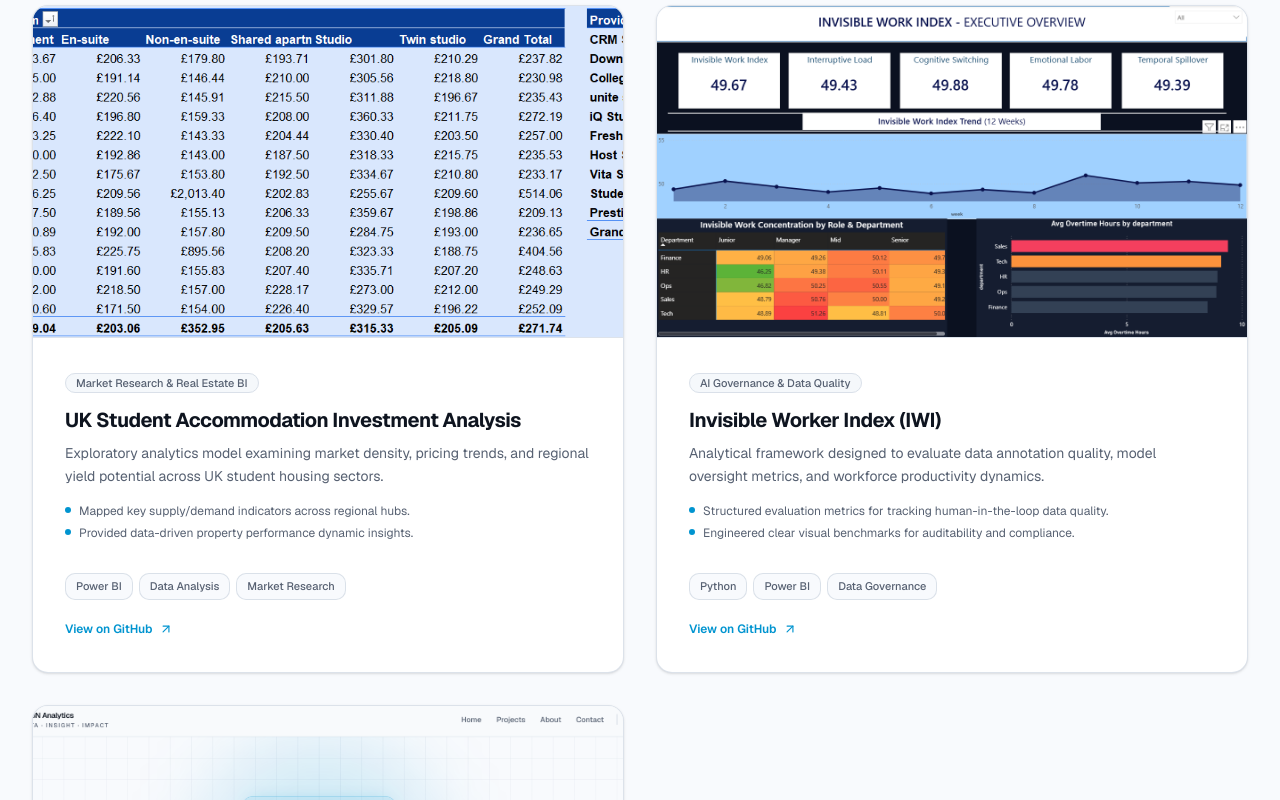
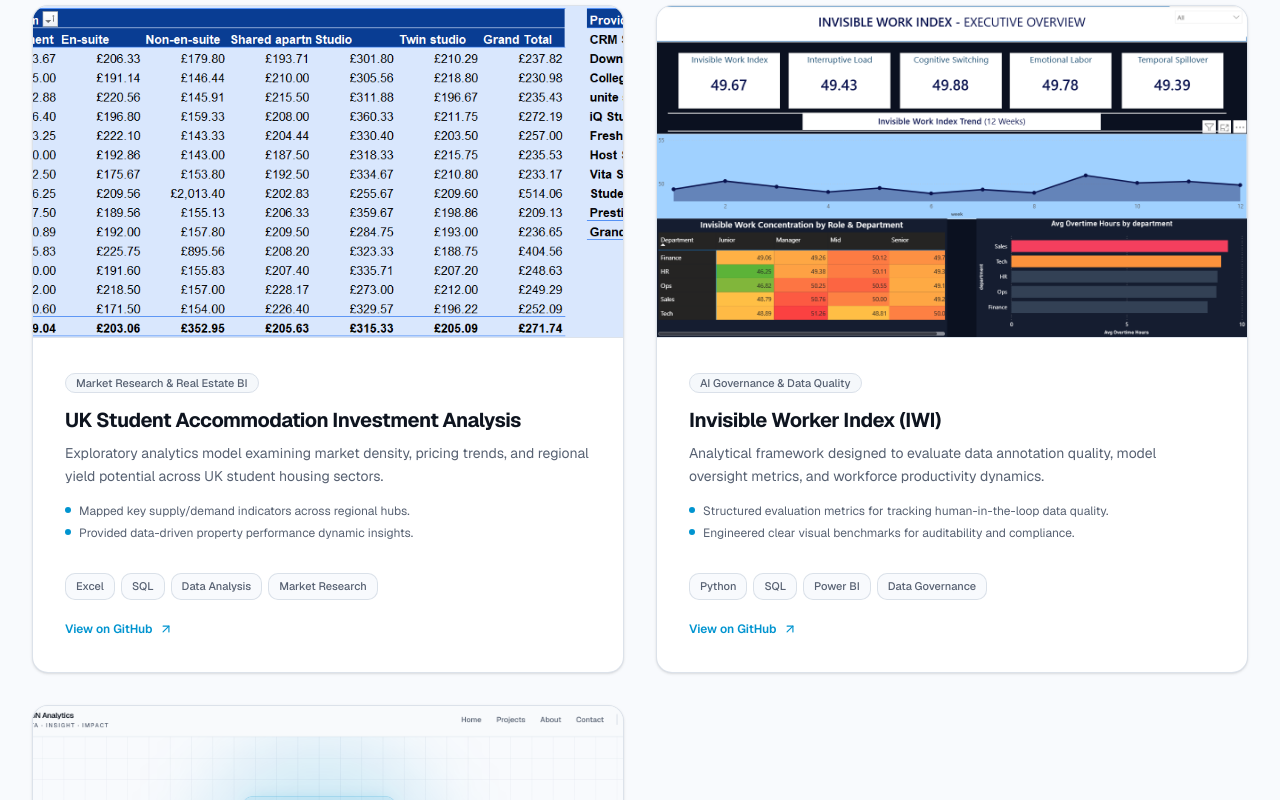
Before and after one commit to E-KB-N/ekbn-analytics-portfolio, a Next.js app: page /projects in a window 1280 px wide. Shown: the part 992-1792 px from the top of the page. Built offline with nearby package versions, Linux system fonts and the light colour scheme.

Commit message:
feat: add tech stack and email update to contact page

```diff
--- a/src/app/projects/page.tsx
+++ b/src/app/projects/page.tsx
@@ -66,7 +66,7 @@ const projects: Project[] = [
       "Visualized revenue drivers and agent performance metrics across operational shifts.",
       "Streamlined commercial reporting for executive review.",
     ],
-    techStack: ["Power BI", "Excel", "Data Modeling", "Commercial BI"],
+    techStack: ["Power BI", "Excel", "SQL", "Data Modeling", "Commercial BI"],
     imageSrc: "/images/projects/mekbn-telesales-analytics.png",
     githubUrl: "https://github.com/E-KB-N/mekbn-telesales-analytics",
   },
@@ -79,7 +79,7 @@ const projects: Project[] = [
       "Mapped key supply/demand indicators across regional hubs.",
       "Provided data-driven property performance dynamic insights.",
     ],
-    techStack: ["Power BI", "Data Analysis", "Market Research"],
+    techStack: ["Excel", "SQL", "Data Analysis", "Market Research"],
     imageSrc: "/images/projects/uk-student-accommodation-analysis.png",
     githubUrl: "https://github.com/E-KB-N/uk-student-accommodation-analysis",
   },
@@ -92,7 +92,7 @@ const projects: Project[] = [
       "Structured evaluation metrics for tracking human-in-the-loop data quality.",
       "Engineered clear visual benchmarks for auditability and compliance.",
     ],
-    techStack: ["Python", "Power BI", "Data Governance"],
+    techStack: ["Python", "SQL", "Power BI", "Data Governance"],
     imageSrc: "/images/projects/Invisible-Worker-Index-IWI-.png",
     githubUrl: "https://github.com/E-KB-N/Invisible-Worker-Index-IWI-",
   },
--- a/src/components/sections/contact.tsx
+++ b/src/components/sections/contact.tsx
@@ -31,7 +31,7 @@ export function ContactSection() {
               size="lg"
             >
               <Mail className="size-4" />
-              kojobateng514@gmail.com
+              kojoboateng514@gmail.com
             </Button>
 
             <Button
```
